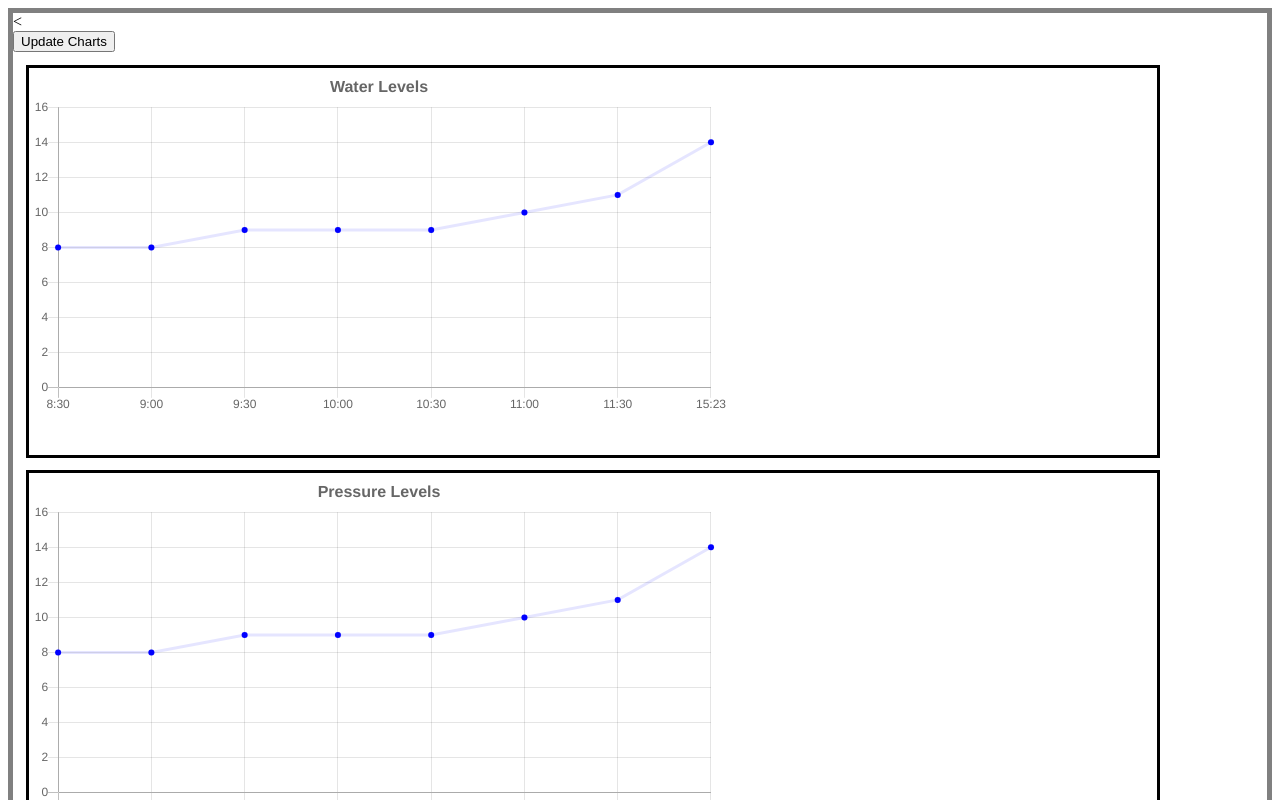
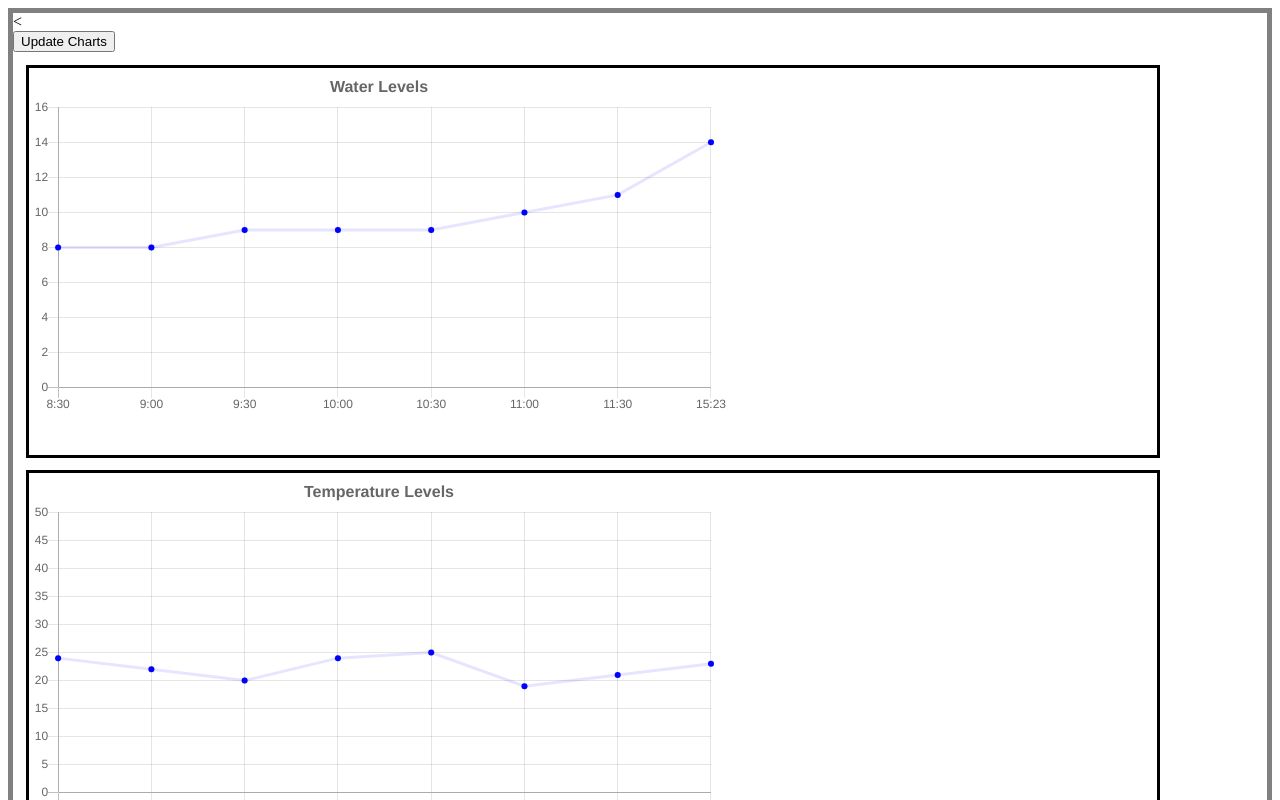
Before and after one commit to Spenu12994/COMP3000ComputingProject, a website: page index.html in a window 1280 px wide. Both pictures are taken after a click on the button "Update Charts". Shown: the top 800 px of the page. Drawn offline with nearby package versions, Linux system fonts and the light colour scheme.

Commit message:
Replaced Humidity Sensor with temperature sensor

```diff
--- a/backend.js
+++ b/backend.js
@@ -1,10 +1,10 @@
 let lightLevel = 0;
 let waterLevel = 0;
-let pressureLevel = 0;
+let tempLevel = 0;
 
 let lightGuagePort = 1;
 let waterGuagePort = 2;
-let pressureGuagePort = 3;
+let tempGuagePort = 3;
 let pumpPort = 4;
 
 
@@ -12,7 +12,7 @@ let pumpPort = 4;
 const xValues = ["8:00","8:30","9:00","9:30","10:00","10:30","11:00","11:30"];
 const yValues = [7,8,8,9,9,9,10,11,14,14,15];
 const waterValues = [7,8,8,9,9,9,10,11,14,14,15];
-const pressureValues = [7,8,8,9,9,9,10,11,14,14,15];
+const tempValues = [23,24,22,20,24,25,19,21,23,22,24];
 const lightValues = [7,8,8,9,9,9,10,11,14,14,15];
 
 const waterChart = new Chart(document.getElementById("waterChart"), {
@@ -40,7 +40,7 @@ const waterChart = new Chart(document.getElementById("waterChart"), {
     }
 });
 
-const pressureChart = new Chart("pressureChart", {
+const tempChart = new Chart("tempChart", {
     type: "line",
     data: {
       labels: xValues,
@@ -49,17 +49,17 @@ const pressureChart = new Chart("pressureChart", {
         lineTension: 0,
         backgroundColor: "rgba(0,0,255,1.0)",
         borderColor: "rgba(0,0,255,0.1)",
-        data: pressureValues
+        data: tempValues
       }]
     },
     options: {
       legend: {display: false},
       scales: {
-        yAxes: [{ticks: {min: 0, max:16}}],
+        yAxes: [{ticks: {min: 0, max:50}}],
       },
       title:{
         display: true,
-        text: "Pressure Levels",
+        text: "Temperature Levels",
         fontSize: 16
       }
     }
@@ -98,8 +98,8 @@ function addData(chart, chartTxt, newData) {
         case "waterChart":
             waterValues.push(newData);
             break;
-        case "pressureChart":
-            pressureValues.push(newData);
+        case "tempChart":
+            tempValues.push(newData);
             break;
         case "lightChart":
             lightValues.push(newData);
@@ -116,8 +116,8 @@ function removeData(chart, chartTxt) {
         case "waterChart":
             waterValues.shift();
             break;
-        case "pressureChart":
-            pressureValues.shift();
+        case "tempChart":
+            tempValues.shift();
             break;
         case "lightChart":
             lightValues.shift();
@@ -145,12 +145,12 @@ function updateCharts(){// this should update with our data reading hardware eve
     xValues.shift();
 
     addData(waterChart, "waterChart",Math.floor(Math.random() * 16)); //math.random is used to simulate a response from our hardware, once implemented our data values from hardware will be inputted here instead
-    addData(pressureChart, "pressureChart", Math.floor(Math.random() * 16));
+    addData(tempChart, "tempChart", Math.floor(Math.random() * 16));
     addData(lightChart,"lightChart",Math.floor(Math.random() * 16));
 
 
     removeData(waterChart, "waterChart");
-    removeData(pressureChart, "pressureChart");
+    removeData(tempChart, "tempChart");
     removeData(lightChart,"lightChart");
 }
 
@@ -176,7 +176,7 @@ function getGraphInfo(){
 
     //lightLevel = lightGuagePort;
     //waterLevel = waterGuagePort;
-    //pressureLevel = pressureGuagePort;
+    //tempLevel = tempGuagePort;
 
 }
 
@@ -184,5 +184,5 @@ function updateGraphs(){
     //update the graph with get graph info
     //lightgraph.append = lightlevel
     //watergraph.append = waterlevel
-    //pressurelevel.append = pressurelevel
+    //templevel.append = templevel
 }
--- a/index.html
+++ b/index.html
@@ -25,8 +25,8 @@
                     <canvas id="waterChart" style="width:100%;max-width:700px"></canvas>
                 </div>
 
-                <div class="Graph" id="pressureLevel">
-                    <canvas id="pressureChart" style="width:100%;max-width:700px"></canvas>
+                <div class="Graph" id="tempLevel">
+                    <canvas id="tempChart" style="width:100%;max-width:700px"></canvas>
                 </div>
 
 
```
Also changed, not shown: 1 other file.
